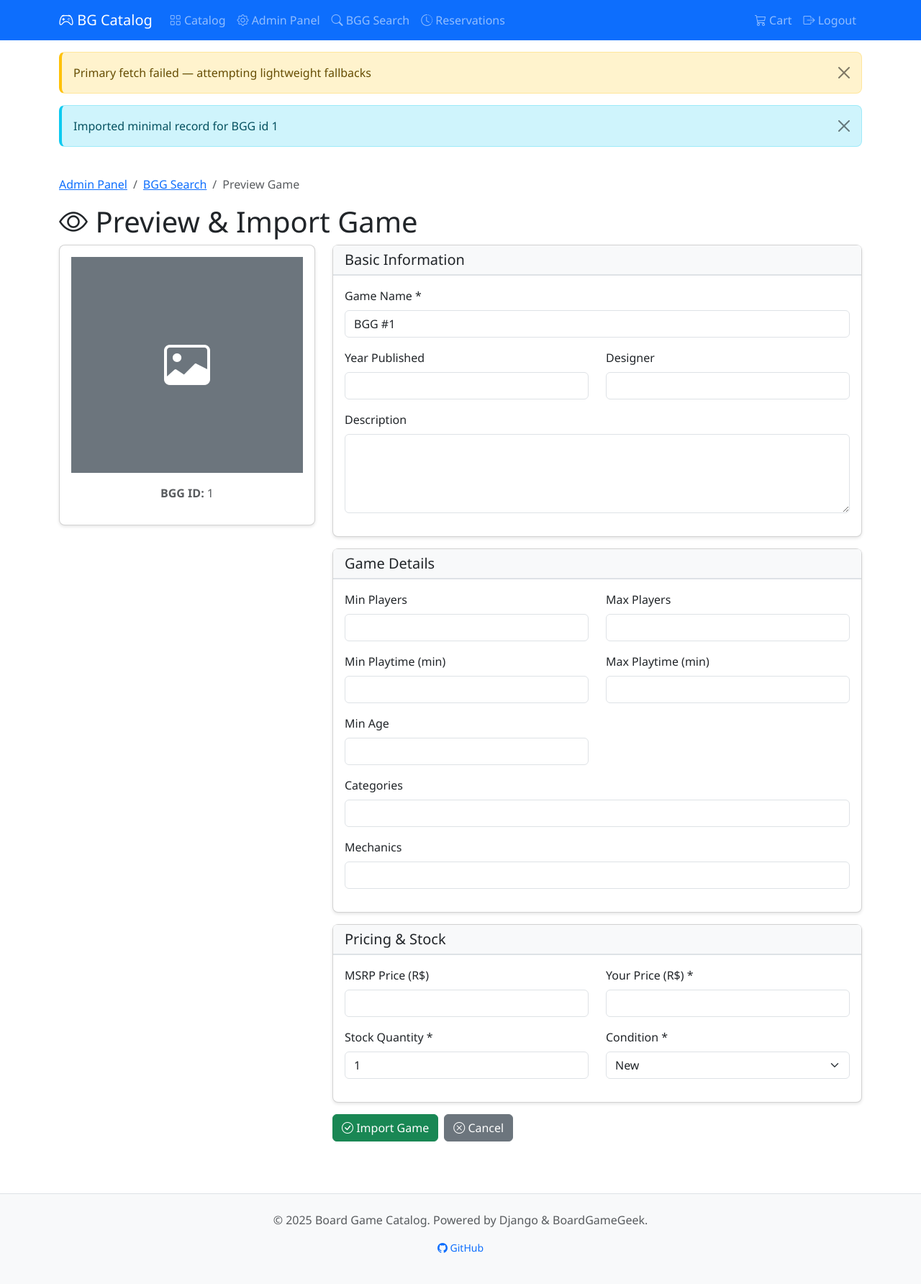
After one commit to LeandroKeltech/bgcatalog, a Django app: page /admin-panel/preview/1/ in a window 1280 px wide. The commit adds this page. Shown: the whole page at 72% size. Run offline with Django 5.2, Linux system fonts and the light colour scheme; the visitor is signed in with stand-in values (Sample User, id 1); data that the repository does not hold is empty.

Commit message:
Add preview page before importing games - allow validation of price and condition

```diff
--- a/catalog/bgg_views.py
+++ b/catalog/bgg_views.py
@@ -49,11 +49,8 @@ def bgg_search(request):
 
 
 @staff_member_required
-def import_from_bgg(request, bgg_id):
-    """Import game details from BGG/BGA and create new game entry."""
-    if request.method != 'POST':
-        return redirect('bgg_search')
-
+def preview_bgg_game(request, bgg_id):
+    """Preview game details from BGG/BGA before importing."""
     # Check if game already exists
     existing_game = BoardGame.objects.filter(bgg_id=bgg_id).first()
     if existing_game:
@@ -101,29 +98,50 @@ def import_from_bgg(request, bgg_id):
     if pricing:
         game_data['msrp_price'] = pricing.get('price')
 
-    # Create new game
+    # Show preview form
+    context = {
+        'bgg_id': bgg_id,
+        'game_data': game_data,
+    }
+    return render(request, 'catalog/bgg_preview.html', context)
+
+
+@staff_member_required
+def import_from_bgg(request, bgg_id):
+    """Import game from preview form."""
+    if request.method != 'POST':
+        return redirect('bgg_search')
+
+    # Check if game already exists
+    existing_game = BoardGame.objects.filter(bgg_id=bgg_id).first()
+    if existing_game:
+        messages.warning(request, f'Game already exists: {existing_game.name}')
+        return redirect('edit_game', game_id=existing_game.id)
+
+    # Create game from form data
     game = BoardGame.objects.create(
         bgg_id=bgg_id,
-        name=game_data.get('name', 'Unknown Game'),
-        year_published=game_data.get('year_published'),
-        designer=game_data.get('designer', ''),
-        description=game_data.get('description', ''),
-        image_url=game_data.get('image_url', ''),
-        thumbnail_url=game_data.get('thumbnail_url', ''),
-        min_players=game_data.get('min_players'),
-        max_players=game_data.get('max_players'),
-        min_playtime=game_data.get('min_playtime'),
-        max_playtime=game_data.get('max_playtime'),
-        min_age=game_data.get('min_age'),
-        categories=game_data.get('categories', ''),
-        mechanics=game_data.get('mechanics', ''),
-        rating_average=game_data.get('rating_average'),
-        rating_bayes=game_data.get('rating_bayes'),
-        rank_overall=game_data.get('rank_overall'),
-        num_ratings=game_data.get('num_ratings'),
-        msrp_price=game_data.get('msrp_price'),
-        stock_quantity=1,
-        condition='new',
+        name=request.POST.get('name', 'Unknown Game'),
+        year_published=request.POST.get('year_published') or None,
+        designer=request.POST.get('designer', ''),
+        description=request.POST.get('description', ''),
+        image_url=request.POST.get('image_url', ''),
+        thumbnail_url=request.POST.get('thumbnail_url', ''),
+        min_players=request.POST.get('min_players') or None,
+        max_players=request.POST.get('max_players') or None,
+        min_playtime=request.POST.get('min_playtime') or None,
+        max_playtime=request.POST.get('max_playtime') or None,
+        min_age=request.POST.get('min_age') or None,
+        categories=request.POST.get('categories', ''),
+        mechanics=request.POST.get('mechanics', ''),
+        rating_average=request.POST.get('rating_average') or None,
+        rating_bayes=request.POST.get('rating_bayes') or None,
+        rank_overall=request.POST.get('rank_overall') or None,
+        num_ratings=request.POST.get('num_ratings') or None,
+        msrp_price=request.POST.get('msrp_price') or None,
+        price=request.POST.get('price') or None,
+        stock_quantity=request.POST.get('stock_quantity', 1),
+        condition=request.POST.get('condition', 'new'),
     )
 
     messages.success(request, f'Game "{game.name}" imported successfully!')
--- /dev/null
+++ b/catalog/templates/catalog/bgg_preview.html
@@ -0,0 +1,165 @@
+{% extends 'catalog/base.html' %}
+
+{% block title %}Preview Game - Board Game Catalog{% endblock %}
+
+{% block content %}
+<nav aria-label="breadcrumb">
+    <ol class="breadcrumb">
+        <li class="breadcrumb-item"><a href="{% url 'admin_panel' %}">Admin Panel</a></li>
+        <li class="breadcrumb-item"><a href="{% url 'bgg_search' %}">BGG Search</a></li>
+        <li class="breadcrumb-item active">Preview Game</li>
+    </ol>
+</nav>
+
+<h1><i class="bi bi-eye"></i> Preview & Import Game</h1>
+
+<div class="row">
+    <div class="col-md-4 mb-4">
+        <div class="card">
+            <div class="card-body text-center">
+                {% if game_data.thumbnail_url or game_data.image_url %}
+                <img src="{{ game_data.thumbnail_url|default:game_data.image_url }}" class="img-fluid mb-3" alt="{{ game_data.name }}">
+                {% else %}
+                <div class="bg-secondary d-flex align-items-center justify-content-center mb-3" style="height: 300px;">
+                    <i class="bi bi-image text-white" style="font-size: 4rem;"></i>
+                </div>
+                {% endif %}
+                <p class="text-muted"><strong>BGG ID:</strong> {{ bgg_id }}</p>
+            </div>
+        </div>
+    </div>
+
+    <div class="col-md-8">
+        <form method="post" action="{% url 'import_from_bgg' bgg_id %}">
+            {% csrf_token %}
+
+            <div class="card mb-3">
+                <div class="card-header">
+                    <h5 class="mb-0">Basic Information</h5>
+                </div>
+                <div class="card-body">
+                    <div class="mb-3">
+                        <label for="name" class="form-label">Game Name *</label>
+                        <input type="text" class="form-control" id="name" name="name" value="{{ game_data.name }}" required>
+                    </div>
+
+                    <div class="row">
+                        <div class="col-md-6 mb-3">
+                            <label for="year_published" class="form-label">Year Published</label>
+                            <input type="number" class="form-control" id="year_published" name="year_published" value="{{ game_data.year_published|default:'' }}">
+                        </div>
+                        <div class="col-md-6 mb-3">
+                            <label for="designer" class="form-label">Designer</label>
+                            <input type="text" class="form-control" id="designer" name="designer" value="{{ game_data.designer|default:'' }}">
+                        </div>
+                    </div>
+
+                    <div class="mb-3">
+                        <label for="description" class="form-label">Description</label>
+                        <textarea class="form-control" id="description" name="description" rows="4">{{ game_data.description|default:'' }}</textarea>
+                    </div>
+                </div>
+            </div>
+
+            <div class="card mb-3">
+                <div class="card-header">
+                    <h5 class="mb-0">Game Details</h5>
+                </div>
+                <div class="card-body">
+                    <div class="row">
+                        <div class="col-md-6 mb-3">
+                            <label for="min_players" class="form-label">Min Players</label>
+                            <input type="number" class="form-control" id="min_players" name="min_players" value="{{ game_data.min_players|default:'' }}">
+                        </div>
+                        <div class="col-md-6 mb-3">
+                            <label for="max_players" class="form-label">Max Players</label>
+                            <input type="number" class="form-control" id="max_players" name="max_players" value="{{ game_data.max_players|default:'' }}">
+                        </div>
+                    </div>
+
+                    <div class="row">
+                        <div class="col-md-6 mb-3">
+                            <label for="min_playtime" class="form-label">Min Playtime (min)</label>
+                            <input type="number" class="form-control" id="min_playtime" name="min_playtime" value="{{ game_data.min_playtime|default:'' }}">
+                        </div>
+                        <div class="col-md-6 mb-3">
+                            <label for="max_playtime" class="form-label">Max Playtime (min)</label>
+                            <input type="number" class="form-control" id="max_playtime" name="max_playtime" value="{{ game_data.max_playtime|default:'' }}">
+                        </div>
+                    </div>
+
+                    <div class="row">
+                        <div class="col-md-6 mb-3">
+                            <label for="min_age" class="form-label">Min Age</label>
+                            <input type="number" class="form-control" id="min_age" name="min_age" value="{{ game_data.min_age|default:'' }}">
+                        </div>
+                    </div>
+
+                    <div class="mb-3">
+                        <label for="categories" class="form-label">Categories</label>
+                        <input type="text" class="form-control" id="categories" name="categories" value="{{ game_data.categories|default:'' }}">
+                    </div>
+
+                    <div class="mb-3">
+                        <label for="mechanics" class="form-label">Mechanics</label>
+                        <input type="text" class="form-control" id="mechanics" name="mechanics" value="{{ game_data.mechanics|default:'' }}">
+                    </div>
+                </div>
+            </div>
+
+            <div class="card mb-3">
+                <div class="card-header">
+                    <h5 class="mb-0">Pricing & Stock</h5>
+                </div>
+                <div class="card-body">
+                    <div class="row">
+                        <div class="col-md-6 mb-3">
+                            <label for="msrp_price" class="form-label">MSRP Price (R$)</label>
+                            <input type="number" step="0.01" class="form-control" id="msrp_price" name="msrp_price" value="{{ game_data.msrp_price|default:'' }}">
+                        </div>
+                        <div class="col-md-6 mb-3">
+                            <label for="price" class="form-label">Your Price (R$) *</label>
+                            <input type="number" step="0.01" class="form-control" id="price" name="price" value="" required>
+                        </div>
+                    </div>
+
+                    <div class="row">
+                        <div class="col-md-6 mb-3">
+                            <label for="stock_quantity" class="form-label">Stock Quantity *</label>
+                            <input type="number" class="form-control" id="stock_quantity" name="stock_quantity" value="1" required>
+                        </div>
+                        <div class="col-md-6 mb-3">
+                            <label for="condition" class="form-label">Condition *</label>
+                            <select class="form-select" id="condition" name="condition" required>
+                                <option value="new" selected>New</option>
+                                <option value="like_new">Like New</option>
+                                <option value="very_good">Very Good</option>
+                                <option value="good">Good</option>
+                                <option value="acceptable">Acceptable</option>
+                            </select>
+                        </div>
+                    </div>
+                </div>
+            </div>
+
+            <!-- Hidden fields for images -->
+            <input type="hidden" name="image_url" value="{{ game_data.image_url|default:'' }}">
+            <input type="hidden" name="thumbnail_url" value="{{ game_data.thumbnail_url|default:'' }}">
+            <input type="hidden" name="rating_average" value="{{ game_data.rating_average|default:'' }}">
+            <input type="hidden" name="rating_bayes" value="{{ game_data.rating_bayes|default:'' }}">
+            <input type="hidden" name="rank_overall" value="{{ game_data.rank_overall|default:'' }}">
+            <input type="hidden" name="num_ratings" value="{{ game_data.num_ratings|default:'' }}">
+
+            <div class="d-flex gap-2">
+                <button type="submit" class="btn btn-success">
+                    <i class="bi bi-check-circle"></i> Import Game
+                </button>
+                <a href="{% url 'bgg_search' %}" class="btn btn-secondary">
+                    <i class="bi bi-x-circle"></i> Cancel
+                </a>
+            </div>
+        </form>
+    </div>
+</div>
+
+{% endblock %}
--- a/catalog/urls.py
+++ b/catalog/urls.py
@@ -18,6 +18,7 @@ urlpatterns = [
 
     # BGG search and import
     path('admin-panel/bgg-search/', bgg_views.bgg_search, name='bgg_search'),
+    path('admin-panel/preview/<str:bgg_id>/', bgg_views.preview_bgg_game, name='preview_bgg_game'),
     path('admin-panel/import/<str:bgg_id>/', bgg_views.import_from_bgg, name='import_from_bgg'),
     path('admin-panel/game/<int:game_id>/refresh/', bgg_views.refresh_game_data, name='refresh_game_data'),
 
```
Also changed, not shown: catalog/templates/catalog/bgg_search.html (+3 -6 lines).
